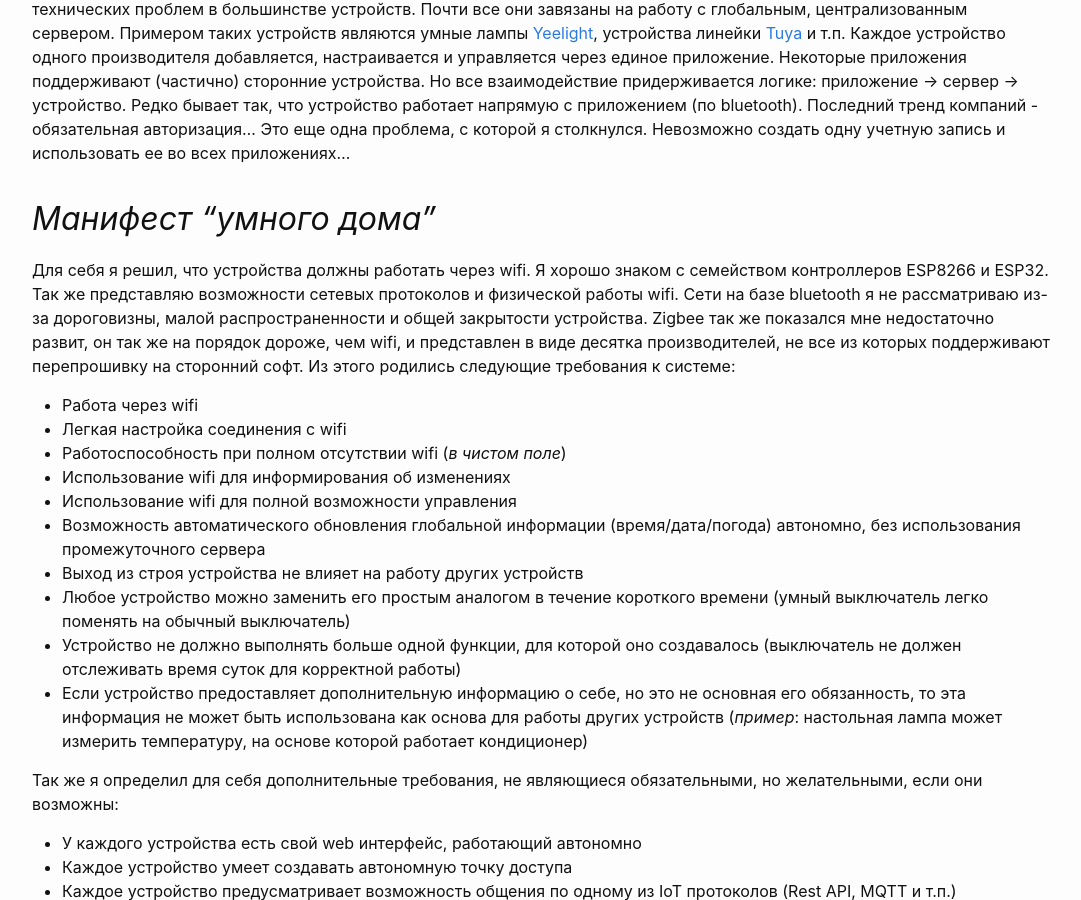
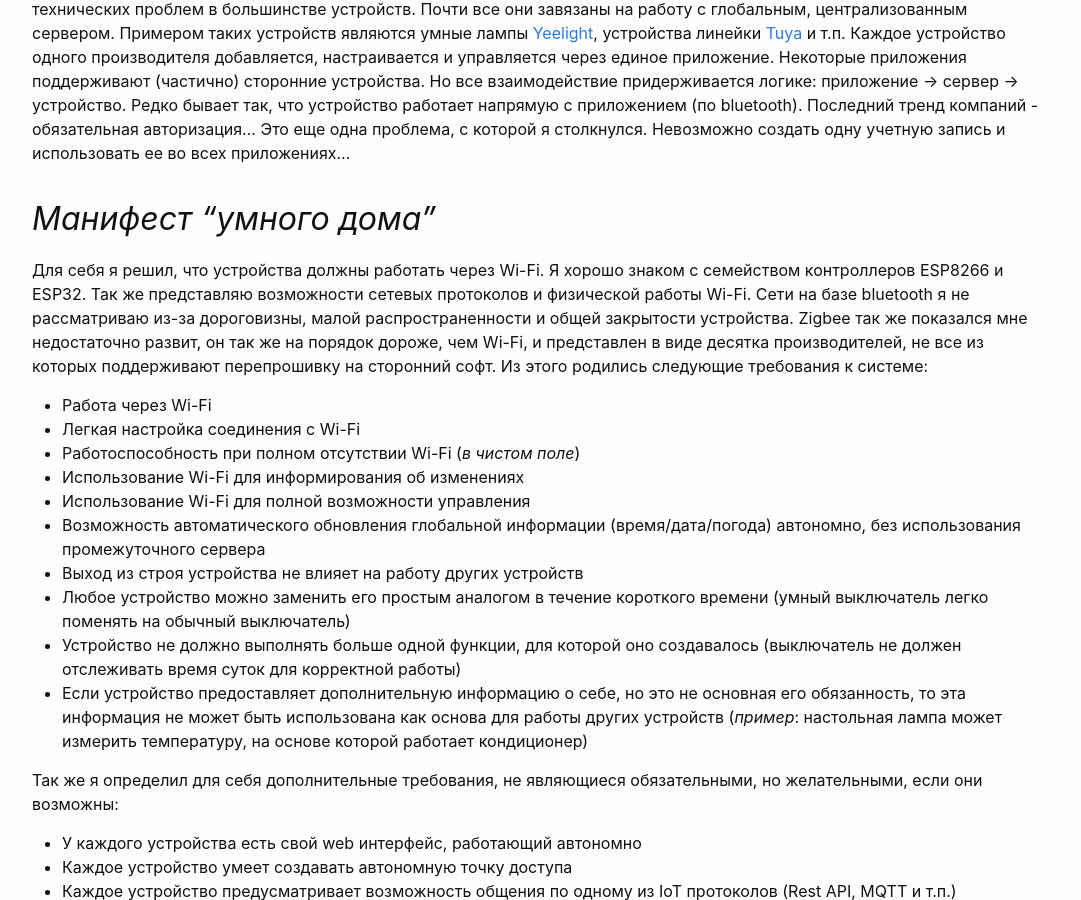
Before and after one commit to Enigma0960/enigma0960.github.io, a Jekyll site: the page built from _posts/2022-12-06-Smart-home-concept.md, in a window 1280 px wide and 900 px high, scrolled down 368 px. Shown: the whole window, without its empty margins (98-1179 px from the left). Built offline with Jekyll 4.4.1, drawn with Linux system fonts in a browser that asks for light colours.

Commit message:
Fix text

```diff
--- a/_posts/2022-12-06-Smart-home-concept.md
+++ b/_posts/2022-12-06-Smart-home-concept.md
@@ -13,13 +13,13 @@ tags: iot, smart-home
 
 ## _Манифест "умного дома"_
 
-Для себя я решил, что устройства должны работать через wifi. Я хорошо знаком с семейством контроллеров ESP8266 и ESP32. Так же представляю возможности сетевых протоколов и физической работы wifi. Сети на базе bluetooth я не рассматриваю из-за дороговизны, малой распространенности и общей закрытости устройства. Zigbee так же показался мне недостаточно развит, он так же на порядок дороже, чем wifi, и представлен в виде десятка производителей, не все из которых поддерживают перепрошивку на сторонний софт. Из этого родились следующие требования к системе:
+Для себя я решил, что устройства должны работать через Wi-Fi. Я хорошо знаком с семейством контроллеров ESP8266 и ESP32. Так же представляю возможности сетевых протоколов и физической работы Wi-Fi. Сети на базе bluetooth я не рассматриваю из-за дороговизны, малой распространенности и общей закрытости устройства. Zigbee так же показался мне недостаточно развит, он так же на порядок дороже, чем Wi-Fi, и представлен в виде десятка производителей, не все из которых поддерживают перепрошивку на сторонний софт. Из этого родились следующие требования к системе:
 
-* Работа через wifi
-* Легкая настройка соединения с wifi
-* Работоспособность при полном отсутствии wifi (_в чистом поле_)
-* Использование wifi для информирования об изменениях
-* Использование wifi для полной возможности управления
+* Работа через Wi-Fi
+* Легкая настройка соединения с Wi-Fi
+* Работоспособность при полном отсутствии Wi-Fi (_в чистом поле_)
+* Использование Wi-Fi для информирования об изменениях
+* Использование Wi-Fi для полной возможности управления
 * Возможность автоматического обновления глобальной информации (время/дата/погода) автономно, без использования промежуточного сервера
 * Выход из строя устройства не влияет на работу других устройств
 * Любое устройство можно заменить его простым аналогом в течение короткого времени (умный выключатель легко поменять на обычный выключатель)
```
